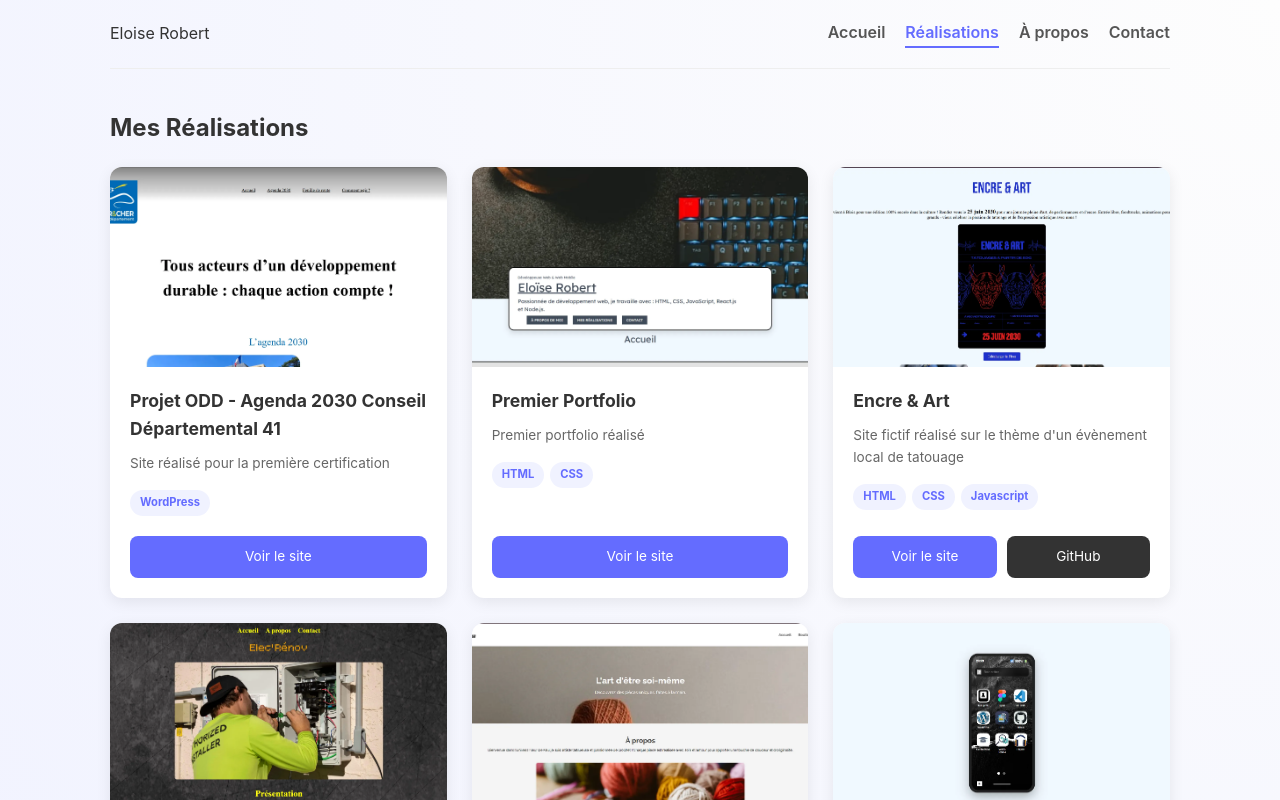
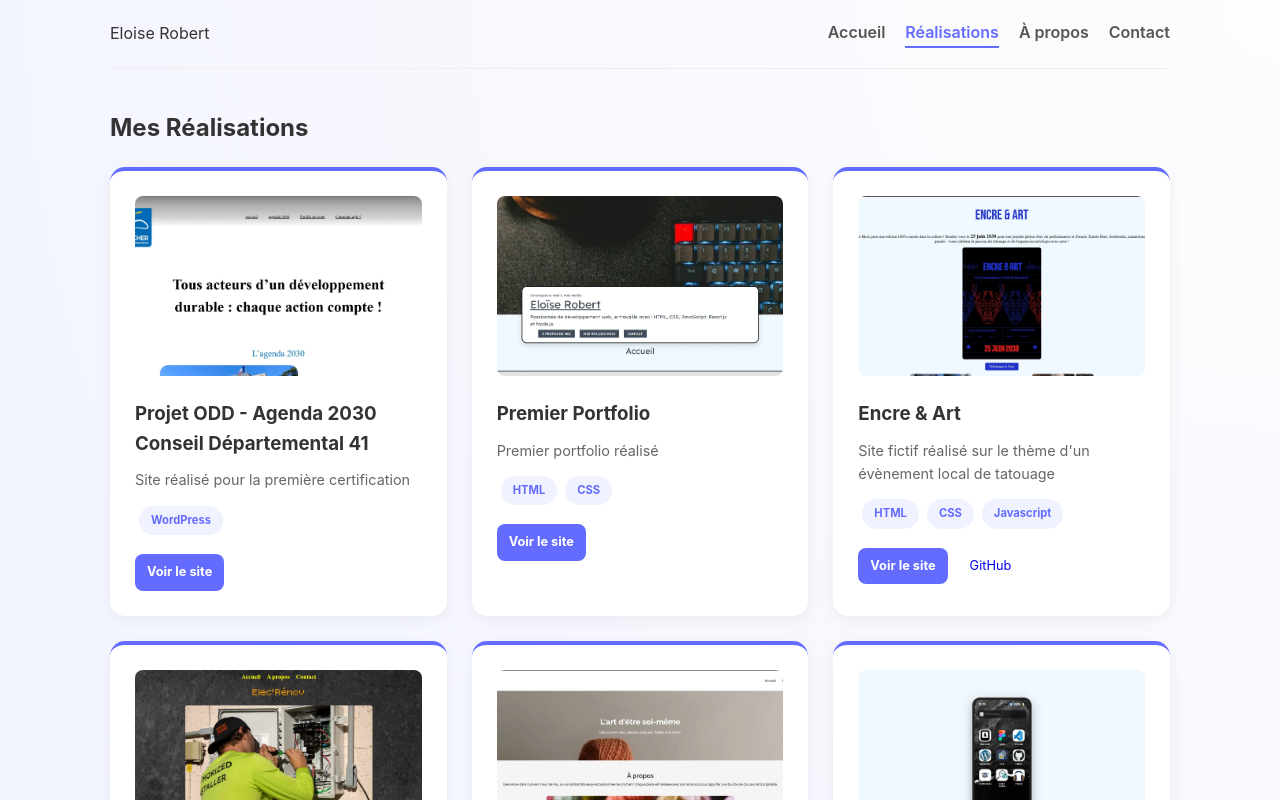
Before and after one commit to elo41flo/portfolio-react, a React app: page / in a window 1280 px wide. Both pictures are taken after a click on the button "Mes Projets". Shown: the top 800 px of the page. Built offline with nearby package versions, Linux system fonts and the light colour scheme; the HTML template or start-up script is replaced by a standard one.

Commit message:
on y croit v

```diff
--- a/src/components/ProjectCard.jsx
+++ b/src/components/ProjectCard.jsx
@@ -1,112 +1,63 @@
 function ProjectCard({ projet }) {
   return (
-    <div style={cardStyle} className="project-card">
-      <div style={mediaContainerStyle}>
-        <img src={projet.image} alt={projet.titre} style={imageStyle} />
-      </div>
-
-      <div style={contentContainerStyle}>
-        <div>
-          <h3 style={titleStyle}>{projet.titre}</h3>
-          <p style={descriptionStyle}>{projet.description}</p>
-          <div style={tagContainerStyle}>
-            {projet.technos.map((tech) => (
-              <span key={tech} style={tagStyle}>
-                {tech}
+    <div className="card">
+      <img
+        src={projet.image}
+        alt={projet.titre}
+        style={{
+          width: "100%",
+          height: "180px",
+          objectFit: "cover",
+          borderRadius: "8px",
+        }}
+        onError={(e) => {
+          e.target.src =
+            "https://via.placeholder.com/300x180?text=Image+Introuvable";
+        }}
+      />
+      <h3 style={{ marginTop: "15px" }}>{projet.titre}</h3>
+      <p style={{ fontSize: "0.9rem", color: "#666", margin: "10px 0" }}>
+        {projet.description}
+      </p>
+      <div style={{ marginBottom: "15px" }}>
+        {projet.technos.map((t) => (
+          <span key={t} className="skill-tag" style={{ fontSize: "0.7rem" }}>
+            {t}
           </span>
         ))}
       </div>
-        </div>
-
-        <div style={buttonGroupStyle}>
-          {projet.lienSite && (
+      <div style={{ display: "flex", gap: "10px" }}>
         <a
           href={projet.lienSite}
           target="_blank"
           rel="noreferrer"
-              style={btnPrimary}
+          className="btn-p"
+          style={{
+            fontSize: "0.8rem",
+            padding: "8px 12px",
+            textDecoration: "none",
+          }}
         >
           Voir le site
         </a>
-          )}
         {projet.lienGithub && (
           <a
             href={projet.lienGithub}
             target="_blank"
             rel="noreferrer"
-              style={btnSecondary}
+            className="btn-s"
+            style={{
+              fontSize: "0.8rem",
+              padding: "8px 12px",
+              textDecoration: "none",
+            }}
           >
             GitHub
           </a>
         )}
       </div>
     </div>
-    </div>
   );
 }
 
-const cardStyle = {
-  backgroundColor: "#fff",
-  borderRadius: "12px",
-  boxShadow: "0 4px 15px rgba(0,0,0,0.08)",
-  display: "flex",
-  flexDirection: "column",
-  height: "100%",
-  overflow: "hidden",
-};
-const mediaContainerStyle = {
-  width: "100%",
-  height: "200px",
-  overflow: "hidden",
-};
-const imageStyle = { width: "100%", height: "100%", objectFit: "cover" };
-const contentContainerStyle = {
-  padding: "20px",
-  display: "flex",
-  flexDirection: "column",
-  justifyContent: "space-between",
-  flexGrow: 1,
-};
-const titleStyle = { margin: "0 0 10px 0", fontSize: "1.1rem" };
-const descriptionStyle = {
-  fontSize: "0.85rem",
-  color: "#666",
-  marginBottom: "15px",
-};
-const tagContainerStyle = {
-  display: "flex",
-  gap: "6px",
-  flexWrap: "wrap",
-  marginBottom: "20px",
-};
-const tagStyle = {
-  backgroundColor: "#f0f2ff",
-  color: "#646cff",
-  padding: "4px 10px",
-  borderRadius: "20px",
-  fontSize: "0.7rem",
-  fontWeight: "bold",
-};
-const buttonGroupStyle = { display: "flex", gap: "10px", marginTop: "auto" };
-const btnPrimary = {
-  flex: 1,
-  textAlign: "center",
-  padding: "10px",
-  backgroundColor: "#646cff",
-  color: "white",
-  textDecoration: "none",
-  borderRadius: "8px",
-  fontSize: "0.85rem",
-};
-const btnSecondary = {
-  flex: 1,
-  textAlign: "center",
-  padding: "10px",
-  backgroundColor: "#333",
-  color: "white",
-  textDecoration: "none",
-  borderRadius: "8px",
-  fontSize: "0.85rem",
-};
-
 export default ProjectCard;
```
Also changed, not shown: src/App.jsx (+4 -6 lines). Lines whose indentation alone changed are shown as unchanged.
